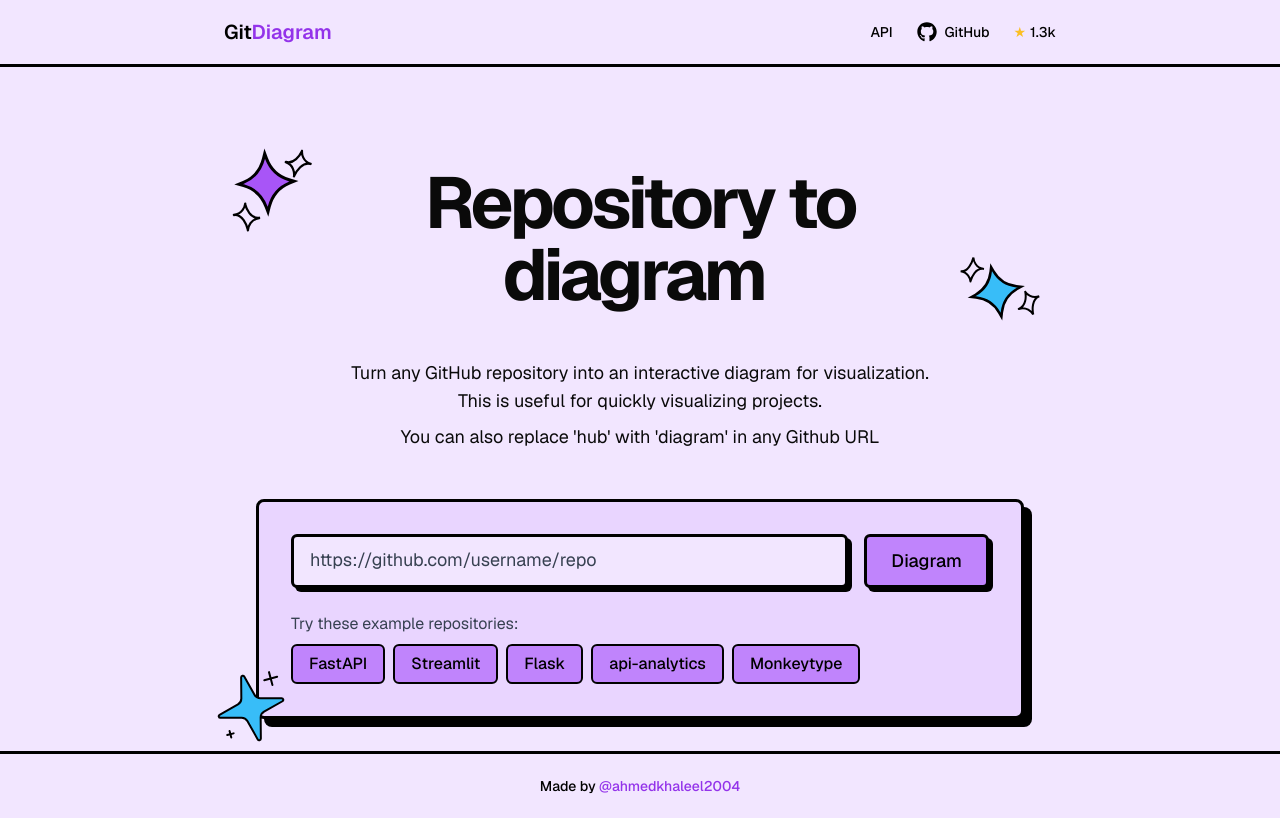
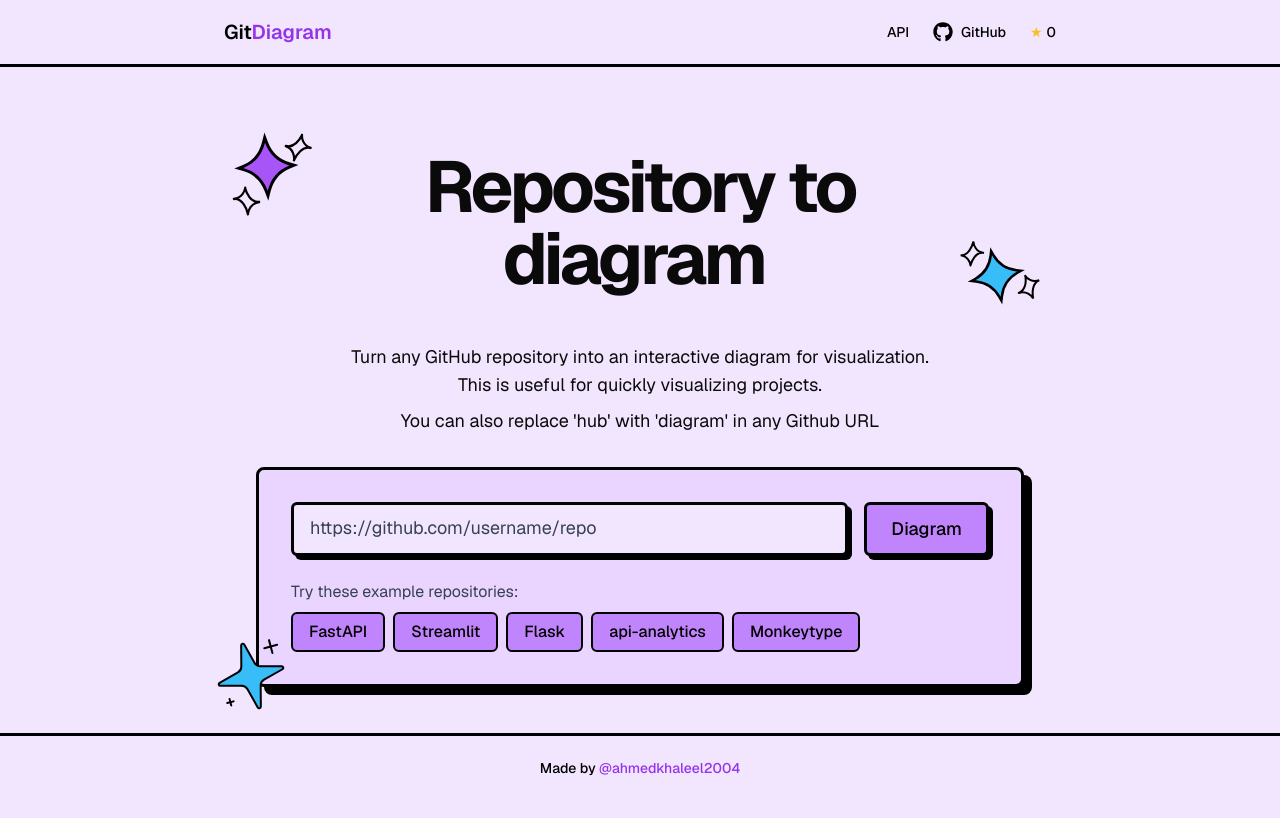
Before and after one commit to yihaozhadan/gitdiagram, a Next.js app: page / in a window 1280 px wide. Built offline with nearby package versions, Linux system fonts and the light colour scheme; no server answers.

Commit message:
fetch star count from repo

```diff
--- /dev/null
+++ b/src/app/_actions/github.ts
@@ -0,0 +1,31 @@
+import { cache } from "react";
+
+interface GitHubResponse {
+  stargazers_count: number;
+}
+
+export const getStarCount = cache(async () => {
+  try {
+    const response = await fetch(
+      "https://api.github.com/repos/ahmedkhaleel2004/gitdiagram",
+      {
+        headers: {
+          Accept: "application/vnd.github.v3+json",
+        },
+        next: {
+          revalidate: 300, // Cache for 5 minutes
+        },
+      },
+    );
+
+    if (!response.ok) {
+      throw new Error("Failed to fetch star count");
+    }
+
+    const data = (await response.json()) as GitHubResponse;
+    return data.stargazers_count;
+  } catch (error) {
+    console.error("Error fetching star count:", error);
+    return null;
+  }
+});
--- a/src/app/page.tsx
+++ b/src/app/page.tsx
@@ -4,7 +4,7 @@
 export default function HomePage() {
   return (
     <main className="flex-grow p-8">
-      <div className="mx-auto my-4 max-w-4xl lg:my-12">
+      <div className="mx-auto my-4 max-w-4xl lg:my-8">
         <Hero />
         <div className="mt-12"></div>
         <p className="mx-auto mt-8 max-w-2xl text-center text-lg">
--- a/src/components/header.tsx
+++ b/src/components/header.tsx
@@ -1,8 +1,19 @@
 import React from "react";
 import Link from "next/link";
 import { FaGithub } from "react-icons/fa";
+import { getStarCount } from "~/app/_actions/github";
 
-export function Header() {
+export async function Header() {
+  const starCount = await getStarCount();
+
+  const formatStarCount = (count: number | null) => {
+    if (!count) return "0";
+    if (count >= 1000) {
+      return `${(count / 1000).toFixed(1)}k`;
+    }
+    return count.toString();
+  };
+
   return (
     <header className="border-b-[3px] border-black">
       <div className="mx-auto flex h-16 max-w-4xl items-center justify-between px-8">
@@ -32,7 +43,7 @@
           </Link>
           <span className="flex items-center gap-1 text-sm font-medium text-black">
             <span className="text-amber-400">★</span>
-            1.3k
+            {formatStarCount(starCount)}
           </span>
         </nav>
       </div>
```
